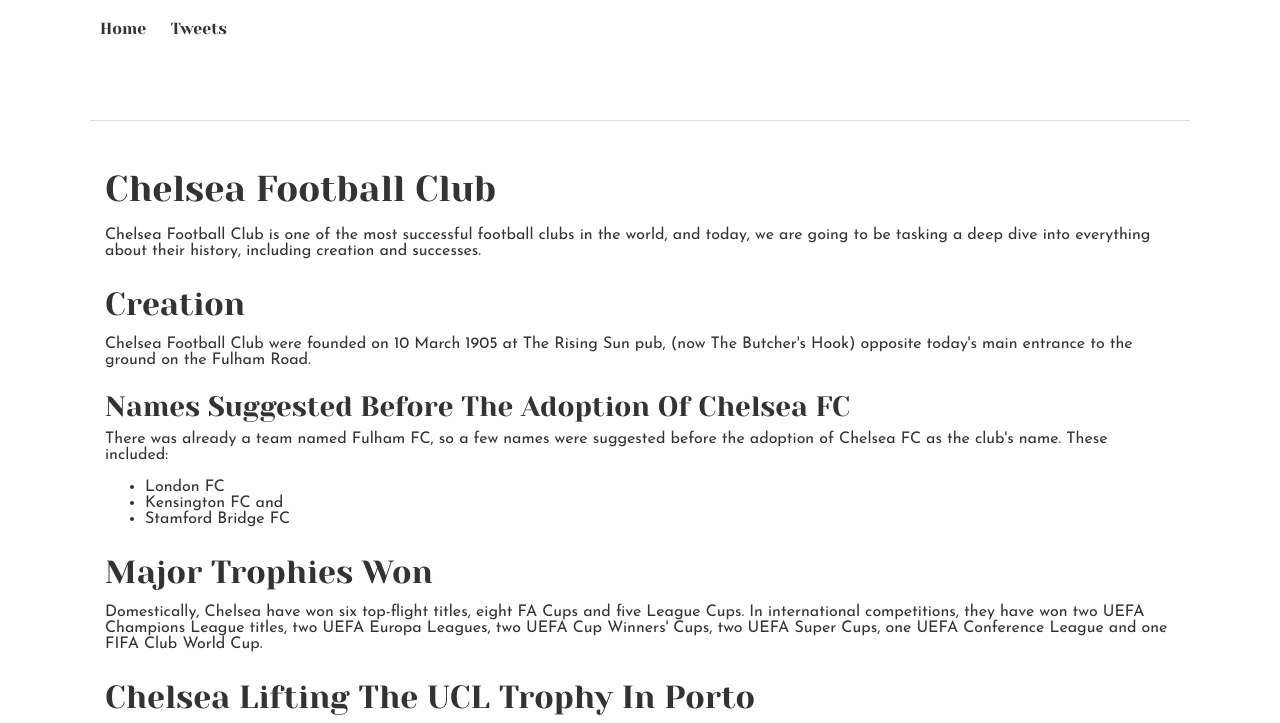
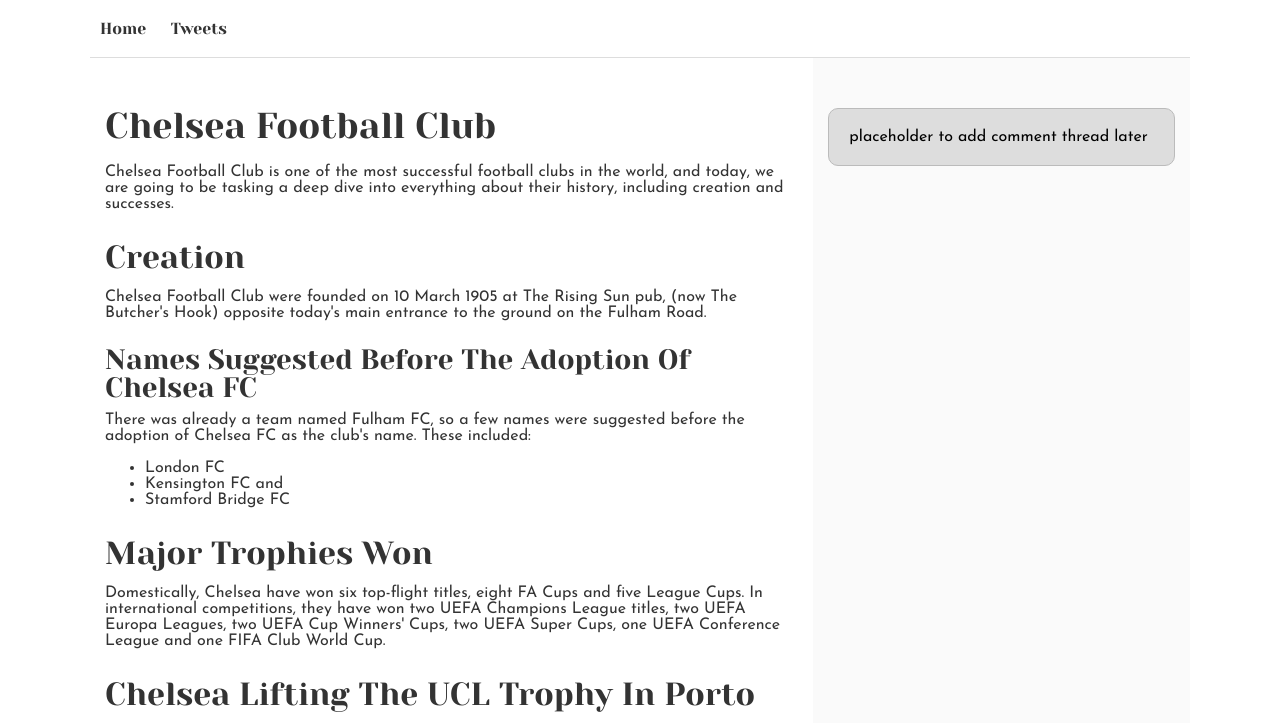
Before and after one commit to UbaniTheFirst/alx_html_css, a plain HTML site: page css_basic/index.html in a window 1280 px wide. Shown: the top 723 px of the page. Drawn offline with Linux system fonts and the light colour scheme.

Commit message:
Applied Flexbox layout and added responsive meta tag and class for mobile layout

```diff
--- a/css_basic/index.html
+++ b/css_basic/index.html
@@ -9,7 +9,7 @@
     <link href="styles.css" rel="stylesheet">
 </head>
 
-<body>
+<body class="works_on_smartphone">
 
     <header>
         <ul>
--- a/css_basic/styles.css
+++ b/css_basic/styles.css
@@ -0,0 +1,26 @@
+/* Task 1: Positioning */
+
+/* Make <body> a flex container in column direction */
+body {
+    display: flex;
+    flex-direction: column;
+    height: 100vh;
+}
+
+/* Make <main> a flex container in row direction */
+main {
+    display: flex;
+    flex-direction: row;
+    flex: auto;
+}
+
+/* Give <article> 2/3 of the space */
+article {
+    flex: 2;
+    overflow-y: auto;
+}
+
+/* Give <aside> 1/3 of the space */
+aside {
+    flex: 1;
+    overflow-y: auto; }
```
